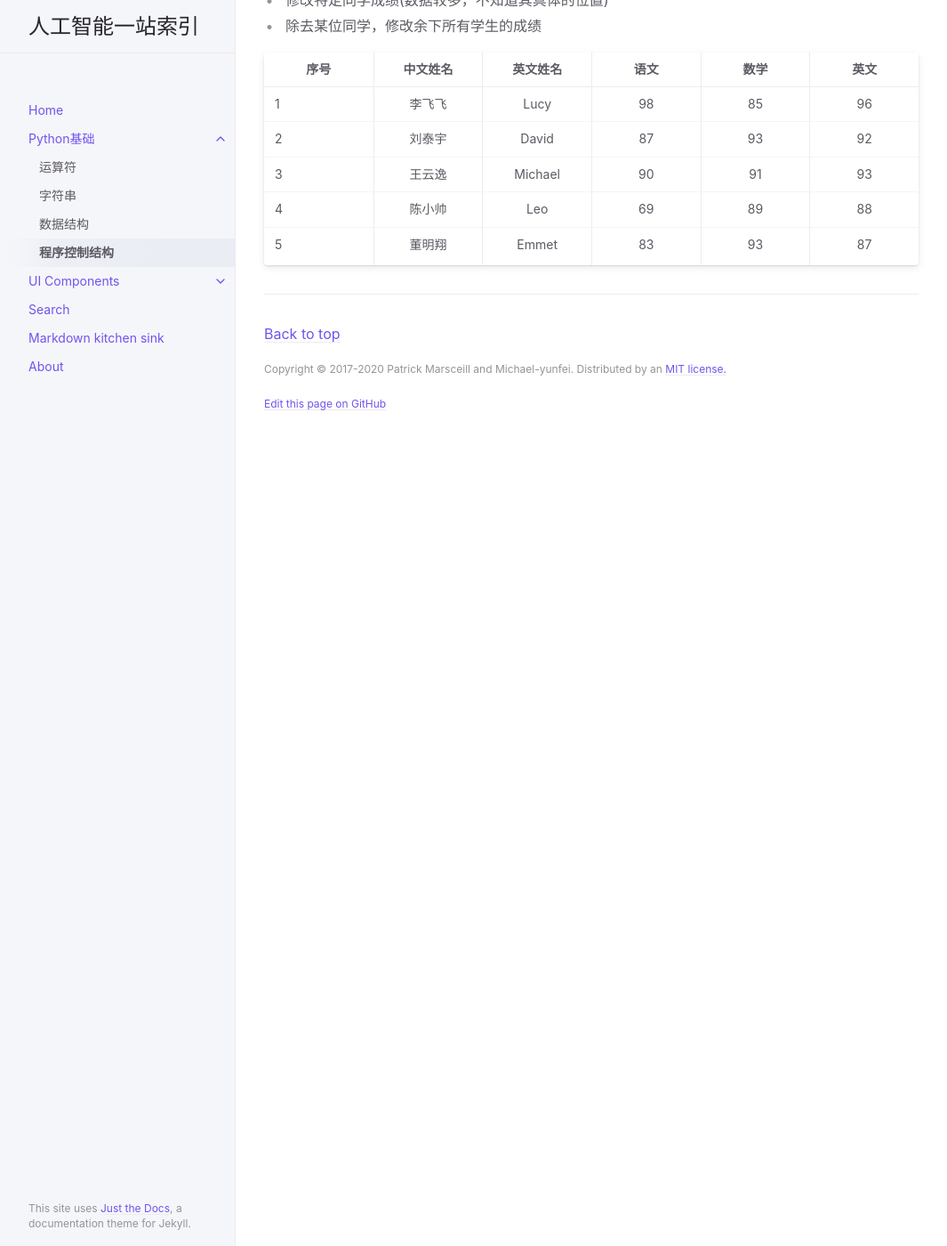
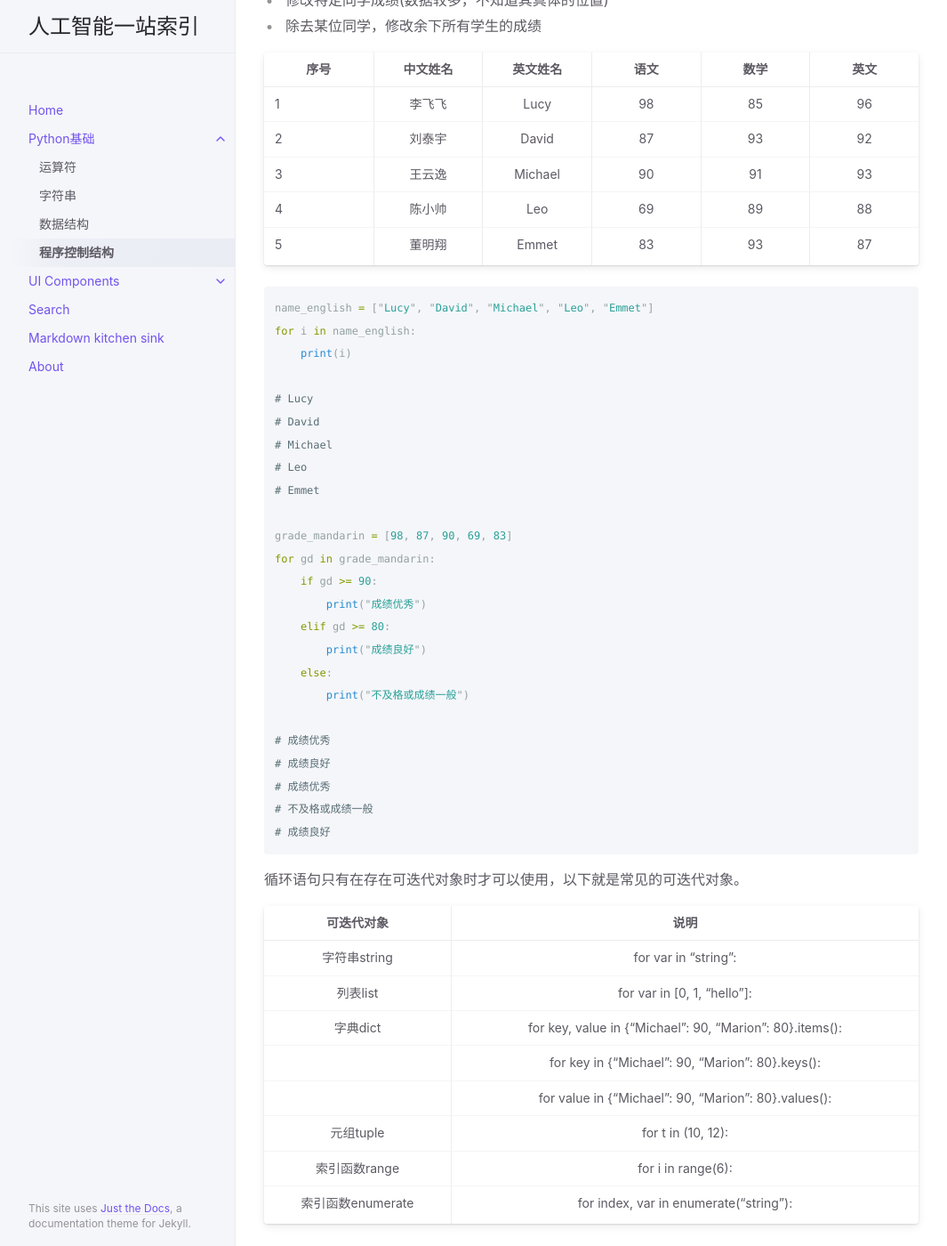
Before and after one commit to Michael-yunfei/avwebv2, a Jekyll site: the page built from docs/IntroPython/statement.md, in a window 1280 px wide and 1400 px high, scrolled down 1663 px. Shown: the whole window at 89% size, without its empty margins (107-1172 px from the left). Built offline with Jekyll 4.4.1, drawn with Linux system fonts in a browser that asks for light colours.

Commit message:
update for loop

````diff
--- a/docs/IntroPython/statement.md
+++ b/docs/IntroPython/statement.md
@@ -81,3 +81,44 @@ else:
 |   3  |  王云逸  |  Michael |  90  |  91  |  93  |
 |   4  |  陈小帅  |    Leo   |  69  |  89  |  88  |
 |   5  |  董明翔  |   Emmet  |  83  |  93  |  87  |
+
+
+```python
+name_english = ["Lucy", "David", "Michael", "Leo", "Emmet"]
+for i in name_english:
+    print(i)
+
+# Lucy
+# David
+# Michael
+# Leo
+# Emmet
+
+grade_mandarin = [98, 87, 90, 69, 83]
+for gd in grade_mandarin:
+    if gd >= 90:
+        print("成绩优秀")
+    elif gd >= 80:
+        print("成绩良好")
+    else:
+        print("不及格或成绩一般")
+
+# 成绩优秀
+# 成绩良好
+# 成绩优秀
+# 不及格或成绩一般
+# 成绩良好
+```
+
+循环语句只有在存在可迭代对象时才可以使用，以下就是常见的可迭代对象。
+
+|     可迭代对象    |                           说明                           |
+|:-----------------:|:--------------------------------------------------------:|
+|    字符串string   | for var in "string":                                     |
+|      列表list     | for var in [0, 1, "hello"]:                              |
+|      字典dict     | for key, value in {"Michael": 90, "Marion": 80}.items(): |
+|                   | for key in {"Michael": 90, "Marion": 80}.keys():         |
+|                   | for value in {"Michael": 90, "Marion": 80}.values():     |
+|     元组tuple     | for t in (10, 12):                                       |
+|   索引函数range   | for i in range(6):                                       |
+| 索引函数enumerate | for index, var in enumerate("string"):                   |
````
